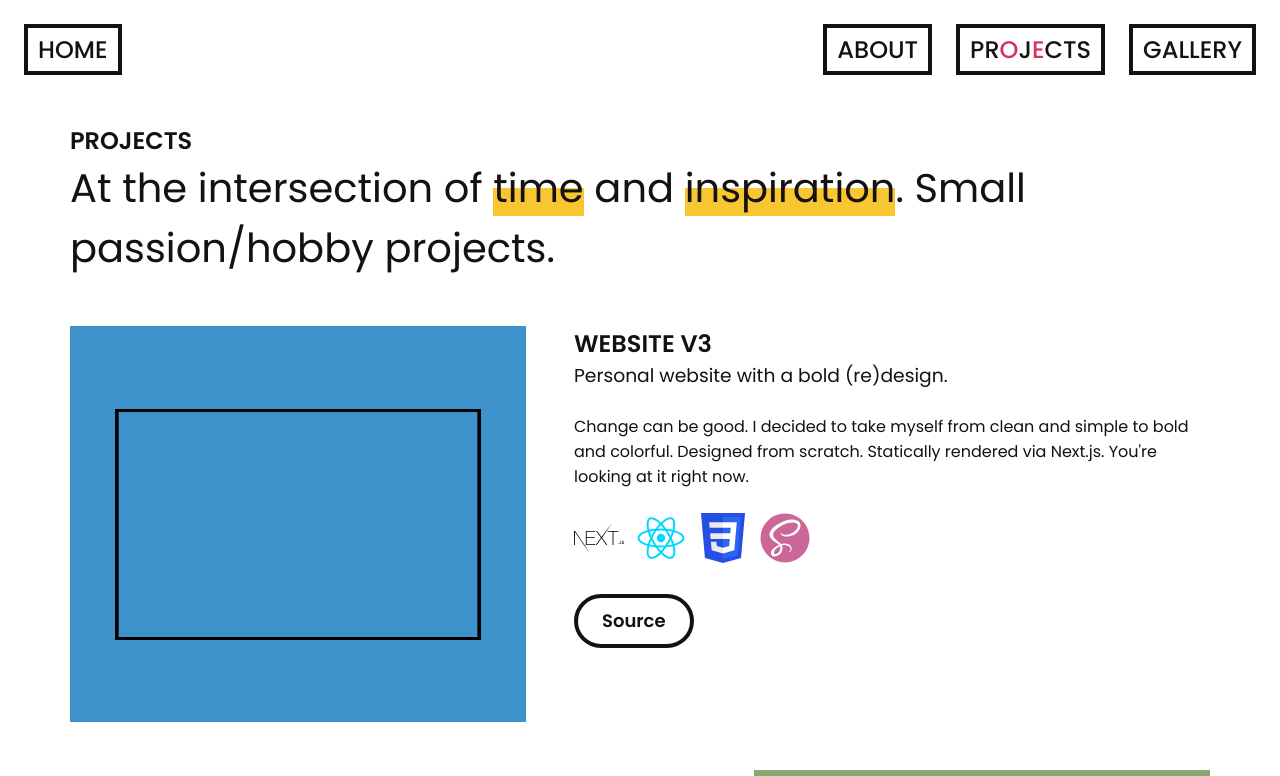
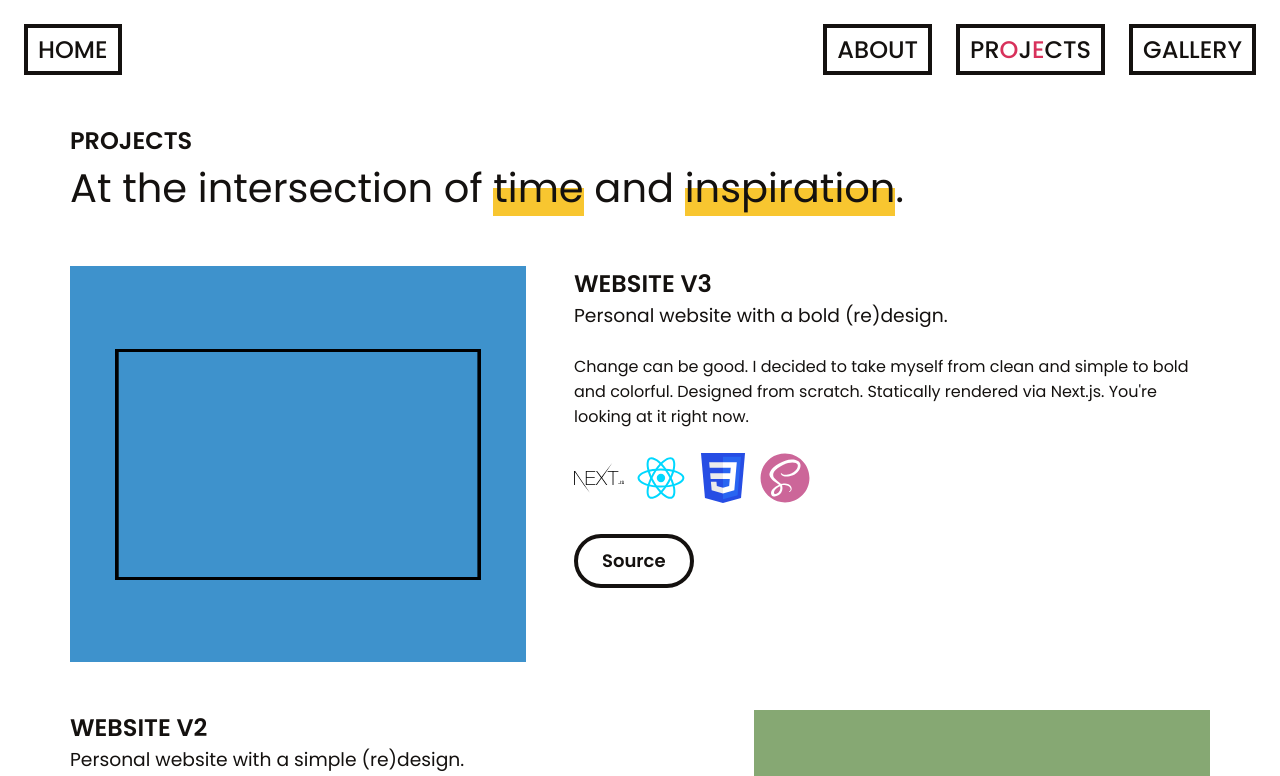
Before and after one commit to helencho/website_v3, a Next.js app: page /projects in a window 1280 px wide. Shown: the top 776 px of the page. Built offline with nearby package versions, Linux system fonts and the light colour scheme.

Commit message:
edit project page subtitle

```diff
--- a/pages/projects.js
+++ b/pages/projects.js
@@ -67,7 +67,6 @@ const Projects = (props) => {
         <h1 className={styles.title}>Projects</h1>
         <p className={styles.subTitle}>
           At the intersection of <span>time</span> and <span>inspiration</span>.
-          Small passion/hobby projects.
         </p>
         {props.projects.map((project) => (
           <Project key={snakeCase(project.title)} {...project} />
```
